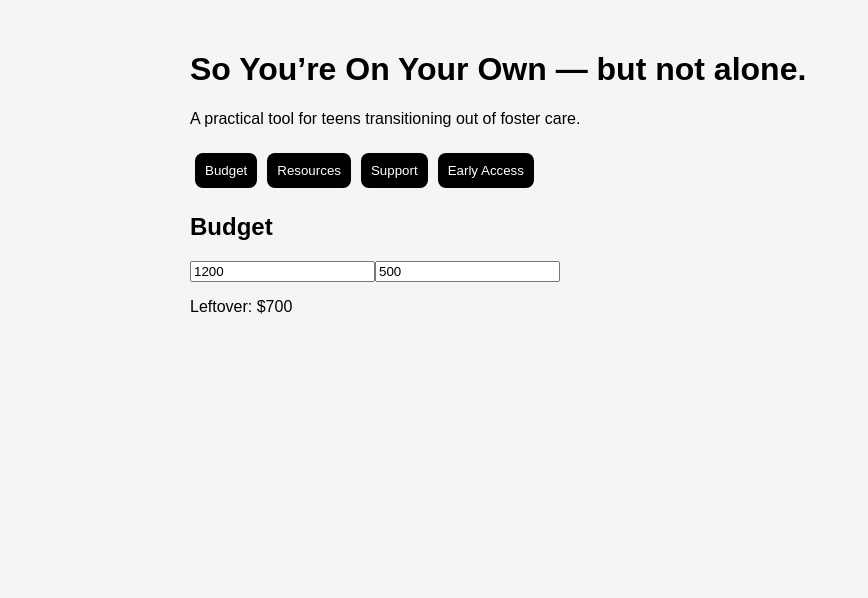
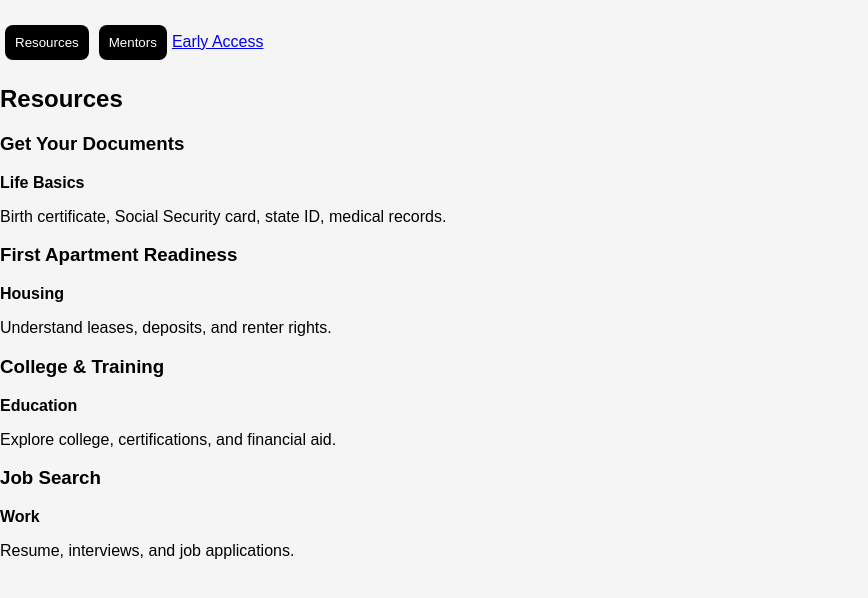
Before and after one commit to dradinalundy/foster-transition-toolkit, a React (Vite) app: page / in a window 1280 px wide. Shown: the top 598 px of the page, without its empty margins (0-868 px from the left). Built offline with nearby package versions, Linux system fonts and the light colour scheme.

Commit message:
Update main.jsx

```diff
--- a/src/main.jsx
+++ b/src/main.jsx
@@ -1,130 +1,88 @@
-import React, { useState } from "react";
+import React, { useMemo, useState } from "react";
 import { createRoot } from "react-dom/client";
 import "./styles.css";
 
 const resources = [
-  { title: "Get Your Documents", description: "Birth certificate, Social Security card, state ID, medical records." },
-  { title: "First Apartment Readiness", description: "Understand leases, deposits, and renter rights." },
-  { title: "College & Training", description: "Explore college, certifications, and financial aid." },
-  { title: "Job Search", description: "Resume, interviews, and job applications." }
+  { title: "Get Your Documents", category: "Life Basics", description: "Birth certificate, Social Security card, state ID, medical records." },
+  { title: "First Apartment Readiness", category: "Housing", description: "Understand leases, deposits, and renter rights." },
+  { title: "College & Training", category: "Education", description: "Explore college, certifications, and financial aid." },
+  { title: "Job Search", category: "Work", description: "Resume, interviews, and job applications." }
+];
+
+const mentors = [
+  {
+    name: "Dr. Dina Lundy",
+    focus: "Advocates for Young Adults",
+    description: "Guidance on life transitions, education pathways, and navigating independence after state care."
+  }
 ];
 
 function App() {
-  const [tab, setTab] = useState("budget");
-  const [income, setIncome] = useState(1200);
-  const [rent, setRent] = useState(500);
+  const [activeTab, setActiveTab] = useState("resources");
 
-  const leftover = income - rent;
-
+  const renderContent = () => {
+    switch (activeTab) {
+      case "resources":
         return (
-    <div className="container">
-      <h1>So You’re On Your Own — but not alone.</h1>
-      <p>A practical tool for teens transitioning out of foster care.</p>
-
-      <div className="tabs">
-        <button onClick={() => setTab("budget")}>Budget</button>
-        <button onClick={() => setTab("resources")}>Resources</button>
-        <button onClick={() => setTab("mentors")}>Support</button>
-        <button onClick={() => setTab("early")}>Early Access</button>
-      </div>
-
-      {tab === "budget" && (
-        <div>
-          <h2>Budget</h2>
-          <input
-            type="number"
-            value={income}
-            onChange={(e) => setIncome(Number(e.target.value))}
-            placeholder="Monthly income"
-          />
-          <input
-            type="number"
-            value={rent}
-            onChange={(e) => setRent(Number(e.target.value))}
-            placeholder="Monthly rent"
-          />
-          <p>Leftover: ${leftover}</p>
-        </div>
-      )}
-
-      {tab === "resources" && (
           <div>
             <h2>Resources</h2>
-          {resources.map((r) => (
-            <div key={r.title} style={{ marginBottom: "12px" }}>
-              <strong>{r.title}</strong>
-              <p>{r.description}</p>
+            {resources.map((item, index) => (
+              <div key={index} className="card">
+                <h3>{item.title}</h3>
+                <p><strong>{item.category}</strong></p>
+                <p>{item.description}</p>
               </div>
             ))}
           </div>
-      )}
+        );
 
-      {tab === "mentors" && (
+      case "mentors":
+        return (
           <div>
-          <h2>Support</h2>
+            <h2>Mentorship</h2>
+            {mentors.map((mentor, index) => (
+              <div key={index} className="card">
+                <h3>{mentor.name}</h3>
+                <p><strong>{mentor.focus}</strong></p>
+                <p>{mentor.description}</p>
+              </div>
+            ))}
+          </div>
+        );
 
-          <div style={{ marginBottom: "20px" }}>
-            <h3>Dr. Dina Lundy</h3>
-            <p><strong>Advocates for Young Adults</strong></p>
+      default:
+        return null;
+    }
+  };
 
-            <p>
-              Guidance for young adults navigating independence after foster care,
-              including real-world decision-making, planning, and support systems.
-            </p>
-          </div>
+  return (
+    <div className="app">
+      <nav className="tabs">
+        <button onClick={() => setActiveTab("resources")}>
+          Resources
+        </button>
 
-          <div style={{ marginBottom: "20px" }}>
-            <h4>Focus Areas</h4>
-            <ul>
-              <li>Budgeting and financial stability</li>
-              <li>Housing and independent living decisions</li>
-              <li>Education and career pathways</li>
-              <li>Building support systems</li>
-            </ul>
-          </div>
+        <button onClick={() => setActiveTab("mentors")}>
+          Mentors
+        </button>
 
-          <div style={{ marginBottom: "20px" }}>
-            <h4>How to Get Support</h4>
-            <p>
-              Request guidance and access additional support by completing the Early Access form.
-            </p>
-
+        {/* ✅ SINGLE EARLY ACCESS TAB LINKING TO GOOGLE FORM */}
         <a
           href="https://tinyurl.com/SoYoureOnYourOwn"
           target="_blank"
-              rel="noreferrer"
+          rel="noopener noreferrer"
+          className="tab-link"
         >
-              <button>Request Support</button>
+          Early Access
         </a>
+      </nav>
+
+      <div className="content">
+        {renderContent()}
       </div>
-        </div>
-      )}
-
-      {tab === "early" && (
-        <div>
-          <h2>Get Early Access</h2>
-
-          <p>
-            The tools here are just the beginning. Early access provides deeper guidance,
-            structured plans, and ongoing support from the full system behind
-            <em> So You’re On Your Own</em>.
-          </p>
-
-          <a
-            href="YOUR_GOOGLE_FORM_LINK_HERE"
-            target="_blank"
-            rel="noreferrer"
-          >
-            <button>Get Early Access</button>
-          </a>
-        </div>
-      )}
     </div>
   );
 }
 
-createRoot(document.getElementById("root")).render(<App />);
-
-
-
-createRoot(document.getElementById("root")).render(<App />);
+const root = createRoot(document.getElementById("root"));
+root.render(<App />);
```
Lines whose indentation alone changed are shown as unchanged.
